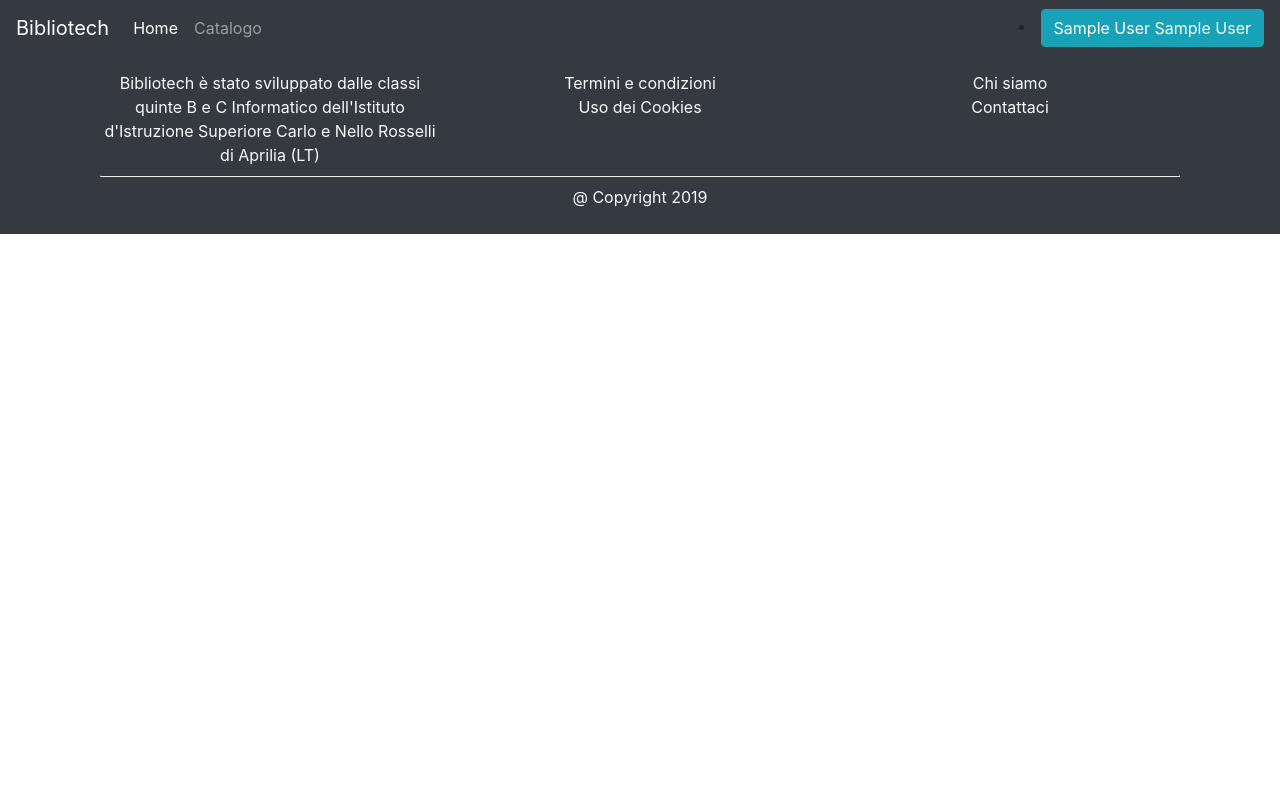
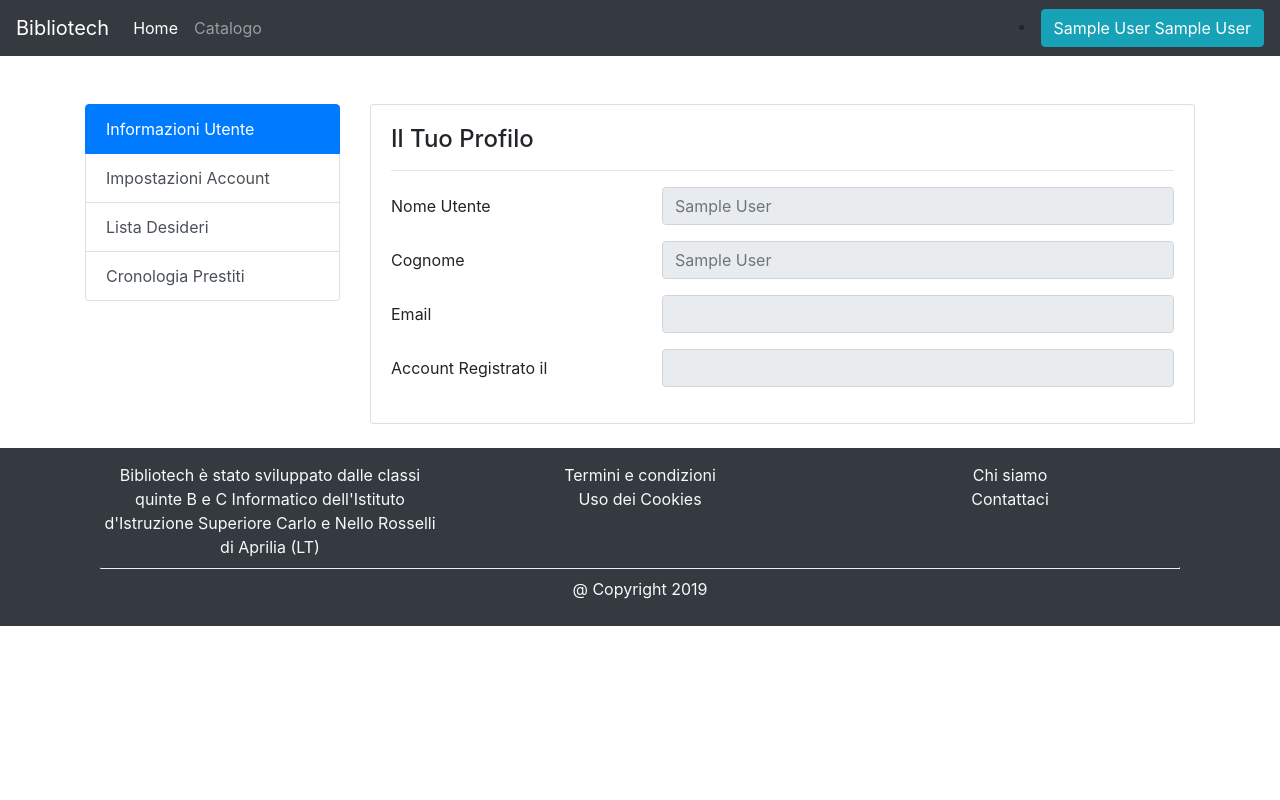
Before and after one commit to Cicim/bibliotech, a PHP site: page /bib2/pages/area_personale.php in a window 1280 px wide. Run offline with PHP 8.4, Linux system fonts and the light colour scheme; the visitor is signed in with stand-in values (Sample User, id 1).

Commit message:
Quasi finita area utente, preparata cronologia_prestiti (60%)

```diff
--- /dev/null
+++ b/css/area_personale.css
@@ -0,0 +1,15 @@
+::-webkit-input-placeholder {
+    color:red;
+}
+
+::-moz-placeholder {
+    color:red;
+}
+
+::-ms-placeholder {
+    color:red;
+}
+
+::placeholder {
+    color:red;
+}
--- a/pages/area_personale.php
+++ b/pages/area_personale.php
@@ -1,4 +1,3 @@
-<!-- File creato inizialmente da Claudio Cicimurri -->
 <!DOCTYPE html>
 <html>
 
@@ -17,6 +16,8 @@
 
     <!-- Carica il css per il catalogo -->
     <link rel="stylesheet" type="text/css" href="../css/catalogo.css">
+    <link rel="stylesheet" type="text/css" href="../css/area_personale.css">
+
 </head>
 
 <body>
@@ -24,6 +25,72 @@
 
     <!-- Pagina dell'header importata -->
     <?php include "../views/header.php"; ?>
+<?php
+
+echo "<br>
+<br>
+<div class='container'>
+<div class='row'>
+    <div class='col-md-3 '>
+         <div class='list-group '>
+          <a href='#' class='list-group-item list-group-item-action active'>Informazioni Utente</a>
+          <a href='#' class='list-group-item list-group-item-action'>Impostazioni Account</a>
+          <a href='#' class='list-group-item list-group-item-action'>Lista Desideri</a>
+          <a href='cronologia_prestiti.php' class='list-group-item list-group-item-action'>Cronologia Prestiti</a>
+
+
+        </div>
+    </div>
+    <div class='col-md-9'>
+        <div class='card'>
+            <div class='card-body'>
+                <div class='row'>
+                    <div class='col-md-12'>
+                        <h4>Il Tuo Profilo</h4>
+                        <hr>
+                    </div>
+                </div>
+                <div class='row'>
+                    <div class='col-md-12'>
+                        <form>
+                          <div class='form-group row'>
+                            <label class='col-4 col-form-label'>Nome Utente</label>
+                            <div class='col-8'>
+                              <input class='form-control here' placeholder='$nome' type='text' disabled>
+                            </div>
+                          </div>
+                          <div class='form-group row'>
+                            <label class='col-4 col-form-label'>Cognome</label>
+                            <div class='col-8'>
+                            <input class='form-control here' placeholder='$cognome' type='text' disabled>
+                            </div>
+                          </div>
+                          <div class='form-group row'>
+                            <label class='col-4 col-form-label'>Email</label>
+                            <div class='col-8'>
+                            <input class='form-control here' placeholder=''  type='text' disabled>
+                            </div>
+                          </div>
+                          <div class='form-group row'>
+                            <label for='text' class='col-4 col-form-label'>Account Registrato il</label>
+                            <div class='col-8'>
+                              <input placeholder='' class='form-control here' type='text' disabled>
+                            </div>
+                          </div>
+                        </form>
+                    </div>
+                </div>
+
+            </div>
+        </div>
+    </div>
+</div>
+</div>
+
+<br>"
+
+?>
+
 
 
     <!-- Pagina del footer importata -->
--- a/views/header.php
+++ b/views/header.php
@@ -27,6 +27,9 @@
                 $cognome = $_SESSION["cognome"];
 
 
+
+
+
                     // Stampa il dropdown
                    echo "<div class='wrapper'>
                     <li class='nav-item dropdown'>
```
Also changed, not shown: pages/cronologia_prestiti.php (added, +63 -0 lines).
